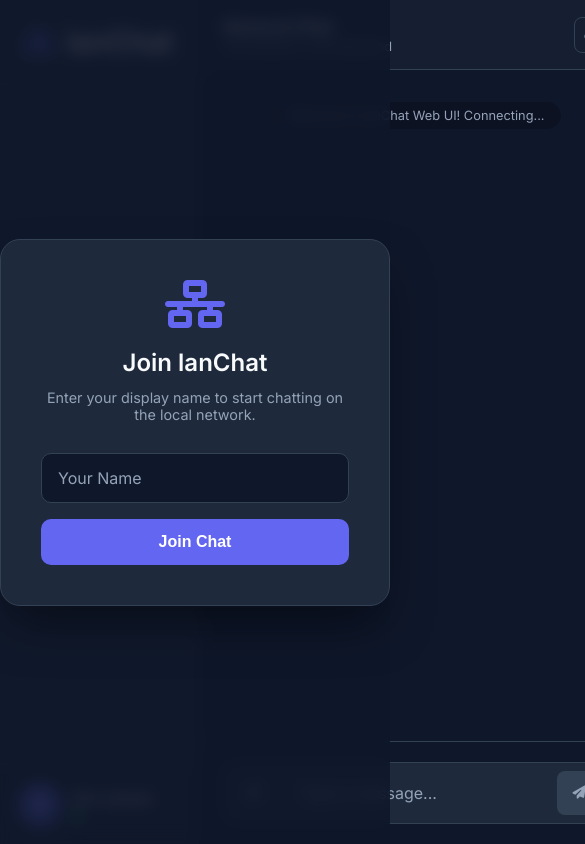
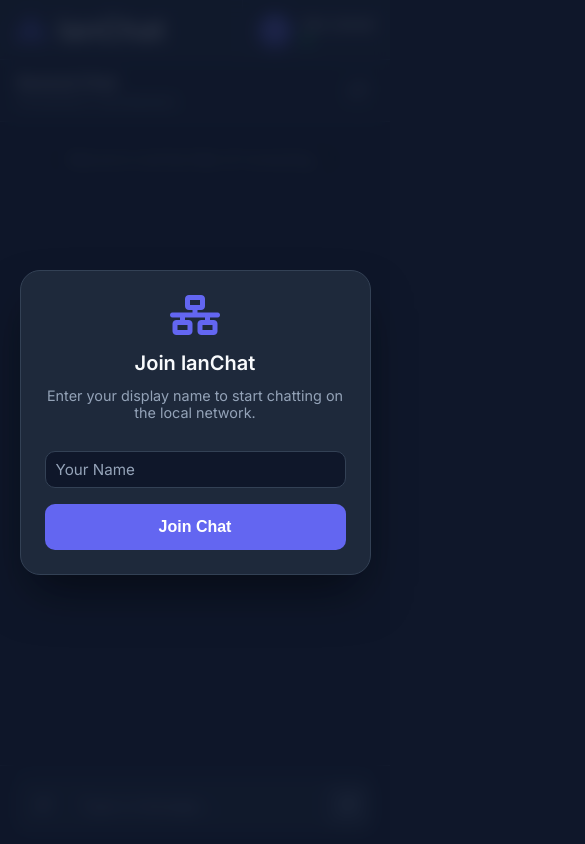
Before and after one commit to poseidon139/lanChat, a website: page bridge/public/index.html in a window 390 px wide. Shown: the top 844 px of the page, 585 px wide, since content can reach past the window. Drawn offline with nearby package versions, Linux system fonts and the light colour scheme; no server answers.

Commit message:
feat: Add comprehensive mobile responsive styles for various UI components.

```diff
--- a/bridge/public/style.css
+++ b/bridge/public/style.css
@@ -566,3 +566,122 @@ button:disabled {
 .copy-btn:hover {
     background: var(--primary);
 }
+
+/* --- MOBILE RESPONSIVE STYLES --- */
+@media (max-width: 768px) {
+    .app-container {
+        flex-direction: column;
+    }
+
+    .sidebar {
+        width: 100%;
+        height: auto;
+        flex-direction: row;
+        border-right: none;
+        border-bottom: 1px solid var(--border-color);
+        padding: 0;
+    }
+
+    .brand {
+        border-bottom: none;
+        padding: 12px 16px;
+    }
+
+    .user-profile {
+        border-top: none;
+        background-color: transparent;
+        padding: 12px 16px;
+        border-left: 1px solid var(--border-color);
+    }
+
+    .avatar {
+        width: 32px;
+        height: 32px;
+        font-size: 0.9rem;
+    }
+
+    #displayUsername {
+        font-size: 0.85rem;
+    }
+
+    .chat-header {
+        height: auto;
+        padding: 12px 16px;
+    }
+
+    .room-info h3 {
+        font-size: 1rem;
+    }
+
+    .room-info p {
+        font-size: 0.75rem;
+    }
+
+    .icon-btn {
+        width: 32px;
+        height: 32px;
+    }
+
+    .messages {
+        padding: 16px;
+        gap: 12px;
+    }
+
+    .message-container {
+        max-width: 85%;
+    }
+
+    .message-bubble {
+        padding: 10px 14px;
+        font-size: 0.9rem;
+    }
+
+    .input-area {
+        padding: 12px 16px;
+    }
+
+    form {
+        gap: 8px;
+        padding: 6px;
+    }
+
+    input[type="text"] {
+        padding: 8px 10px;
+        font-size: 0.95rem;
+    }
+
+    button {
+        width: 40px;
+        height: 40px;
+    }
+
+    .login-modal {
+        padding: 24px;
+        width: 90%;
+    }
+
+    .logo-icon {
+        font-size: 2.5rem;
+        margin-bottom: 16px;
+    }
+
+    .login-modal h2 {
+        font-size: 1.25rem;
+    }
+
+    .info-modal {
+        width: 90%;
+        max-width: none;
+    }
+
+    .lan-link-item {
+        padding: 12px;
+        flex-direction: column;
+        align-items: flex-start;
+        gap: 10px;
+    }
+
+    .copy-btn {
+        align-self: flex-end;
+    }
+}
```
